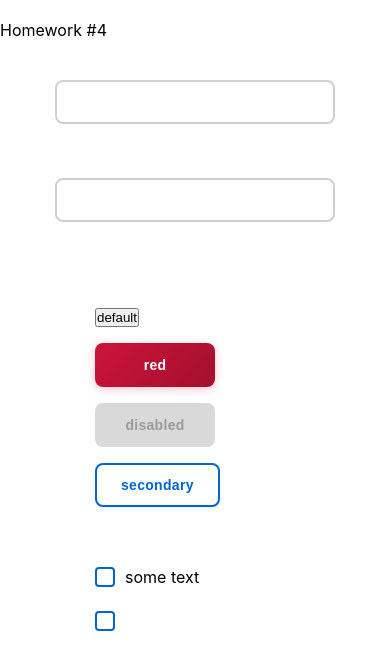
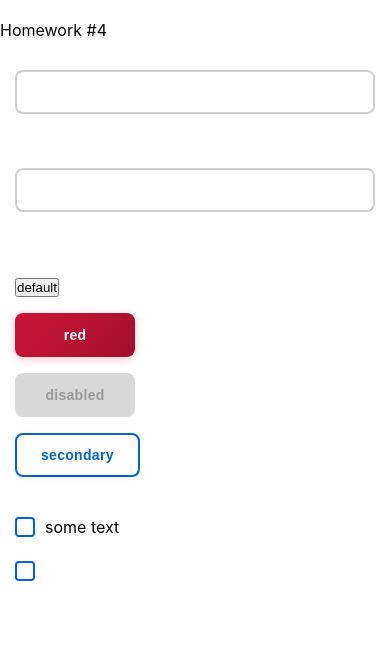
Before and after one commit to dlrozd/hws2-master-1, a React (Create React App) app: page / in a window 390 px wide. Shown: the part 365-1033 px from the top of the page. After the commit the page ends 976 px from the top, so only its background shows below. Built offline with nearby package versions, Linux system fonts and the light colour scheme.

Commit message:
Upd: Adjusted flex properties, max-width, and media queries for Stand module

```diff
--- a/src/s2-homeworks/hw04/Stand.module.css
+++ b/src/s2-homeworks/hw04/Stand.module.css
@@ -5,6 +5,17 @@
     padding: 40px 20px;
     gap: 60px;
     flex-wrap: wrap;
+    max-width: 1400px;
+    margin: 0 auto;
+}
+
+@media (max-width: 768px) {
+    .stand {
+        flex-direction: column;
+        align-items: center;
+        gap: 40px;
+        padding: 30px 15px;
+    }
 }
 
 .inputs {
@@ -12,6 +23,15 @@
     flex-direction: column;
     gap: 30px;
     min-width: 280px;
+    flex: 1;
+    max-width: 400px;
+}
+
+@media (max-width: 768px) {
+    .inputs {
+        width: 100%;
+        max-width: 100%;
+    }
 }
 
 .buttons {
@@ -19,6 +39,14 @@
     flex-direction: column;
     gap: 16px;
     min-width: 200px;
+    flex: 0.8;
+}
+
+@media (max-width: 768px) {
+    .buttons {
+        width: 100%;
+        max-width: 400px;
+    }
 }
 
 .checkboxes {
@@ -26,4 +54,12 @@
     flex-direction: column;
     gap: 24px;
     min-width: 200px;
+    flex: 0.8;
 }
+
+@media (max-width: 768px) {
+    .checkboxes {
+        width: 100%;
+        max-width: 400px;
+    }
+}
```
